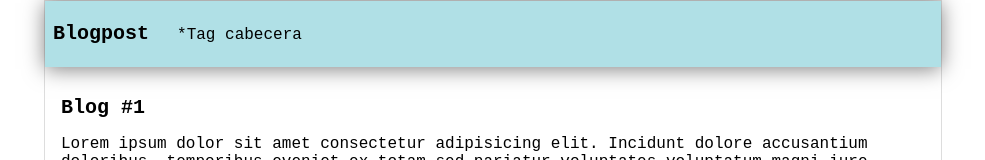
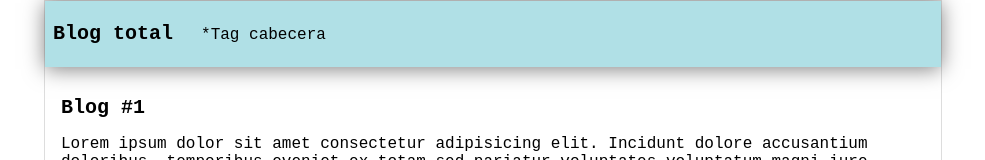
Before and after one commit to javier7767/Hyperblog, a plain HTML site: page index.html in a window 1280 px wide. Shown: the top 160 px of the page, without its empty margins (147-1132 px from the left). Drawn offline with Linux system fonts and the light colour scheme.

Commit message:
Update index.html
Cambio de nombre h1 Blogspot por Blog total

```diff
--- a/index.html
+++ b/index.html
@@ -11,7 +11,7 @@
     <div id="container">
 
         <div id="cabecera">
-            <h1>Blogpost <span id="tagline"> *Tag cabecera </span></h1>
+            <h1>Blog total <span id="tagline"> *Tag cabecera </span></h1>
 
         </div>
 
```
